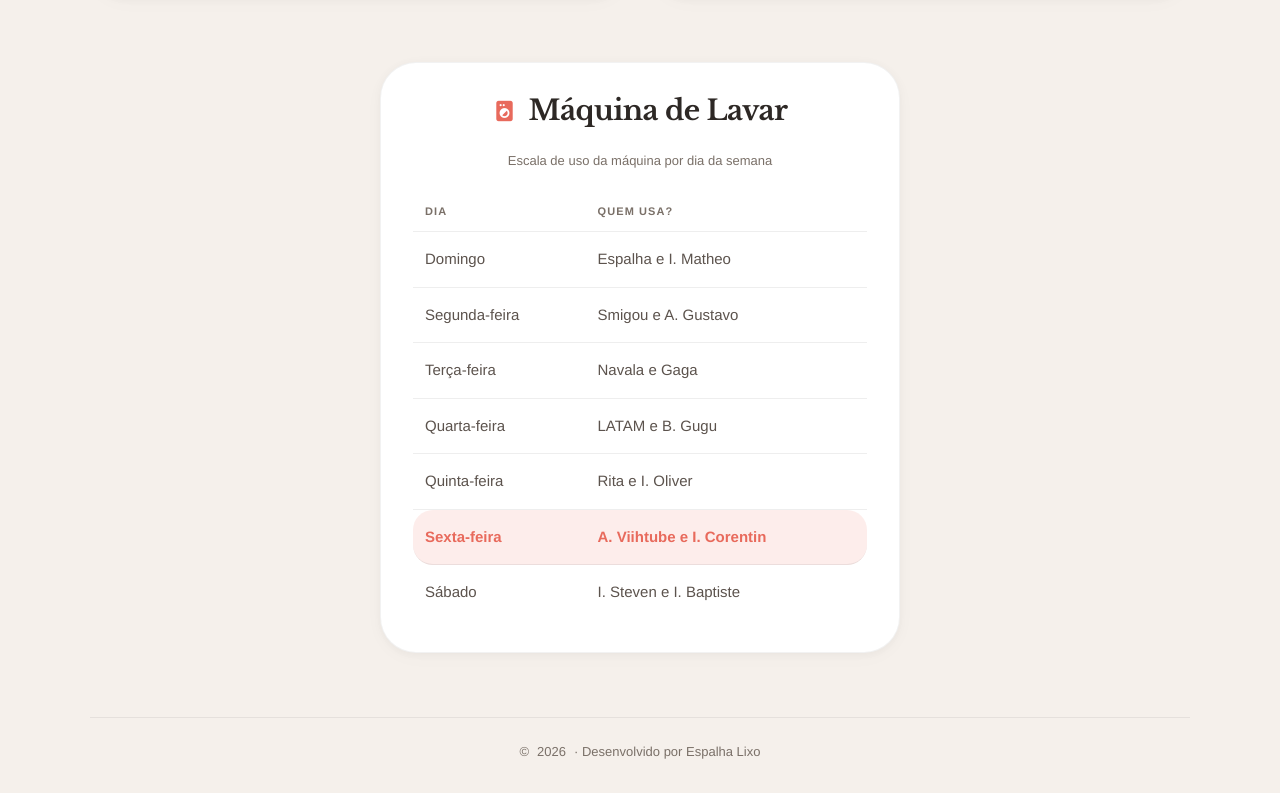
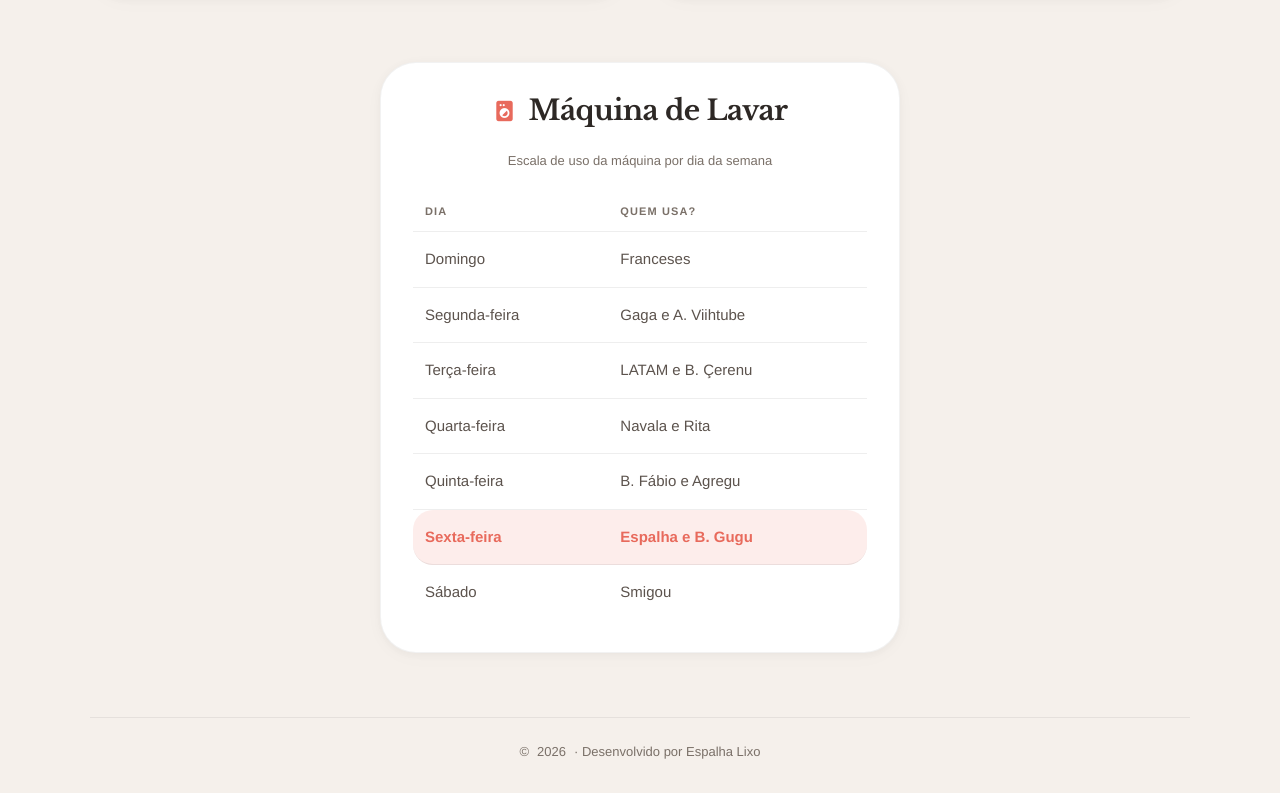
Before and after one commit to ThallesFelipe/Escalas-Tabajara, a website built with Vite: page index.html in a window 1280 px wide. Shown: the part 702-1495 px from the top of the page. Built offline with nearby package versions, Linux system fonts and the light colour scheme.

Commit message:
Update washing schedule and Vitest dependencies

```diff
--- a/package.json
+++ b/package.json
@@ -28,13 +28,13 @@
   "devDependencies": {
     "@typescript-eslint/eslint-plugin": "^8.58.0",
     "@typescript-eslint/parser": "^8.58.0",
-    "@vitest/ui": "^4.1.3",
+    "@vitest/ui": "^4.1.11",
     "eslint": "^10.2.0",
     "eslint-plugin-html": "^8.1.4",
     "jsdom": "^29.0.2",
     "prettier": "^3.8.1",
     "typescript": "^6.0.2",
     "vite": "^8.0.7",
-    "vitest": "^4.1.3"
+    "vitest": "^4.1.11"
   }
 }
--- a/src/js/modules/data.js
+++ b/src/js/modules/data.js
@@ -18,13 +18,13 @@ export const rooms = [
 
 /** @type {import('../types').WashingDay[]} */
 export const washingSchedule = [
-  { dayIndex: 0, day: 'Domingo', users: 'Espalha e I. Matheo' },
-  { dayIndex: 1, day: 'Segunda-feira', users: 'Smigou e A. Gustavo' },
-  { dayIndex: 2, day: 'Terça-feira', users: 'Navala e Gaga' },
-  { dayIndex: 3, day: 'Quarta-feira', users: 'LATAM e B. Gugu' },
-  { dayIndex: 4, day: 'Quinta-feira', users: 'Rita e I. Oliver' },
-  { dayIndex: 5, day: 'Sexta-feira', users: 'A. Viihtube e I. Corentin' },
-  { dayIndex: 6, day: 'Sábado', users: 'I. Steven e I. Baptiste' },
+  { dayIndex: 0, day: 'Domingo', users: 'Franceses' },
+  { dayIndex: 1, day: 'Segunda-feira', users: 'Gaga e A. Viihtube' },
+  { dayIndex: 2, day: 'Terça-feira', users: 'LATAM e B. Çerenu' },
+  { dayIndex: 3, day: 'Quarta-feira', users: 'Navala e Rita' },
+  { dayIndex: 4, day: 'Quinta-feira', users: 'B. Fábio e Agregu' },
+  { dayIndex: 5, day: 'Sexta-feira', users: 'Espalha e B. Gugu' },
+  { dayIndex: 6, day: 'Sábado', users: 'Smigou' },
 ];
 
 // Segunda, 8 de dezembro de 2025 — origem do ciclo semanal.
```
Also changed, not shown: dist/index.html, 1 other file.
